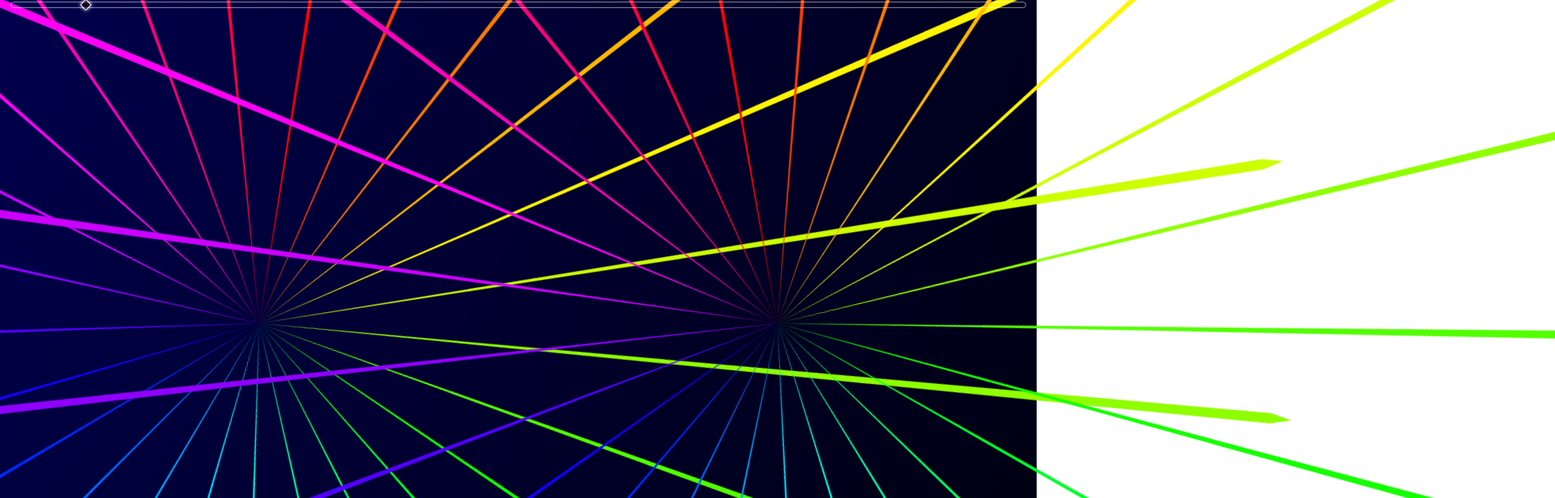
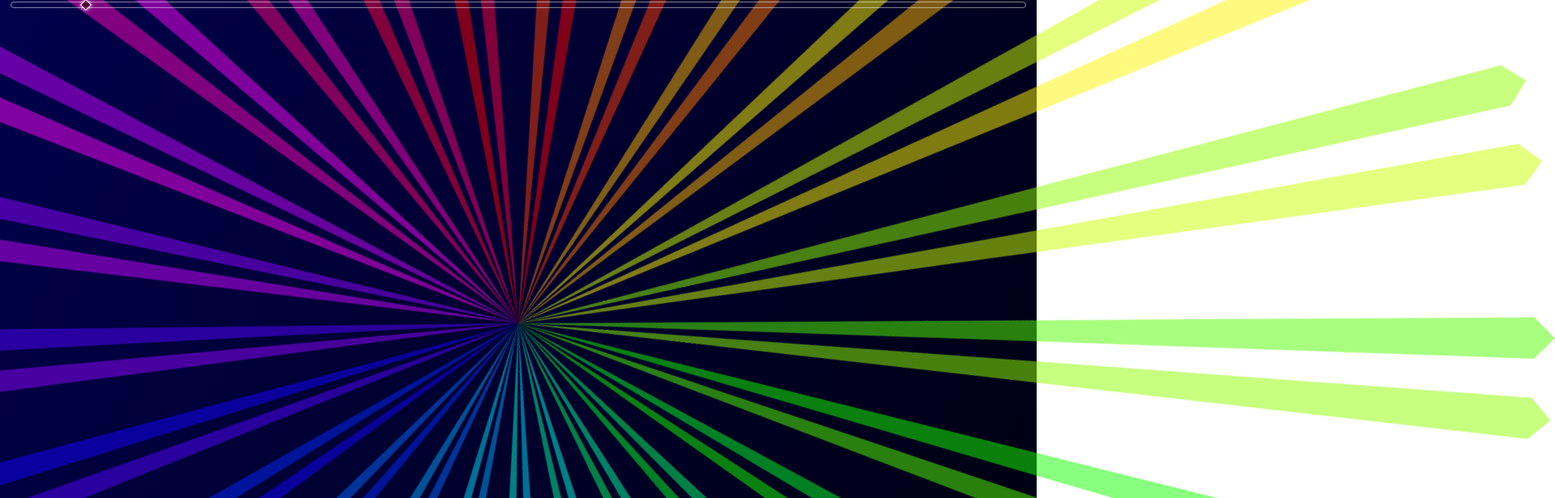
Before and after one commit to doppler/color-wheel, a React (Create React App) app: page / in a window 1280 px wide. Shown: the top 616 px of the page at 81% size, 1920 px wide, since content can reach past the window. Built offline with nearby package versions, Linux system fonts and the light colour scheme.

Commit message:
add another wheel, reverse option, shorten props syntax

```diff
--- a/src/App.js
+++ b/src/App.js
@@ -10,15 +10,12 @@ const App = () => {
 
   return (
     <div className="App">
-      <ColorWheel numberOfRadials={numberOfRadials} />
-      <ColorWheel numberOfRadials={numberOfRadials} reverse={true} />
+      <ColorWheel {...{ numberOfRadials }} />
+      <ColorWheel {...{ numberOfRadials, reverse: true }} />
       <a className="github-link" href="https://github.com/doppler/color-wheel">
         View Source
       </a>
-      <RadialCountSlider
-        numberOfRadials={numberOfRadials}
-        handleRangeChange={handleRangeChange}
-      />
+      <RadialCountSlider {...{ numberOfRadials, handleRangeChange }} />
     </div>
   );
 };
--- a/src/App.scss
+++ b/src/App.scss
@@ -42,7 +42,8 @@ html {
   }
 }
 .ColorWheel {
-  position: relative;
+  position: absolute;
+  opacity: 0.5;
   width: 200vmax;
   height: 200vmax;
   animation: spin 300s linear infinite;
```
